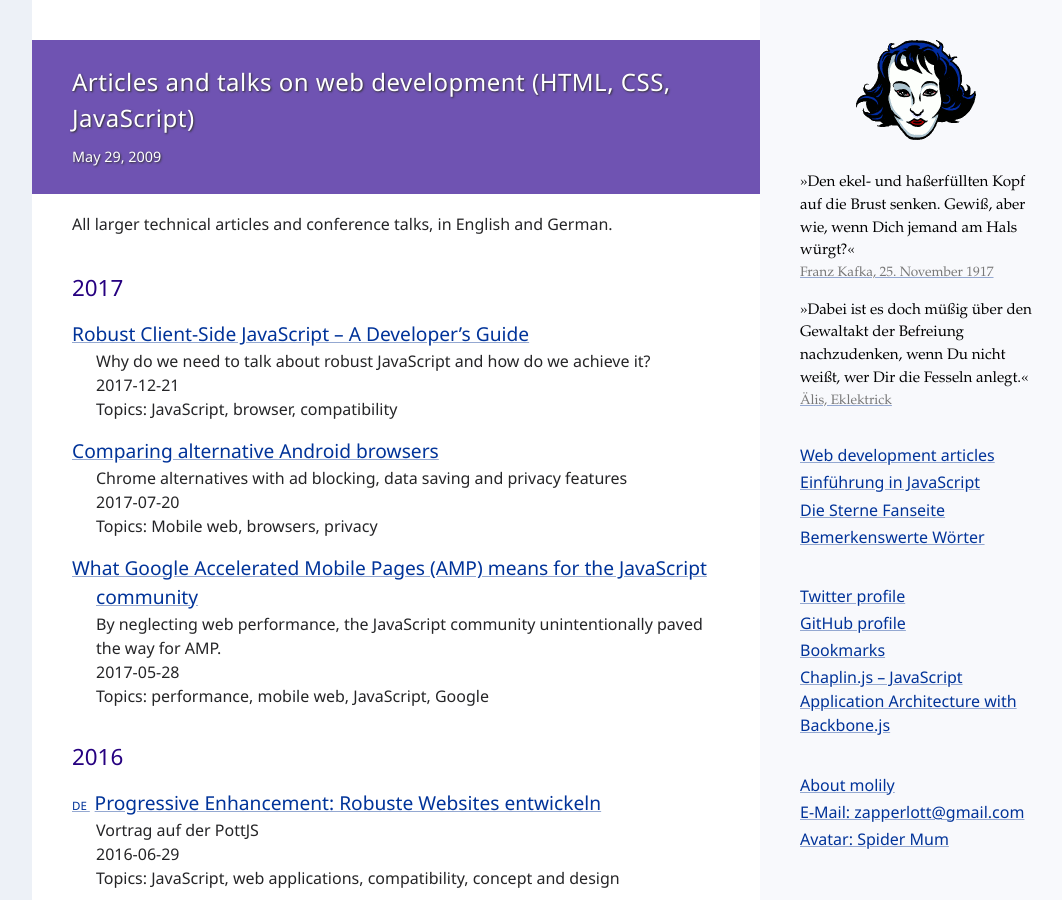
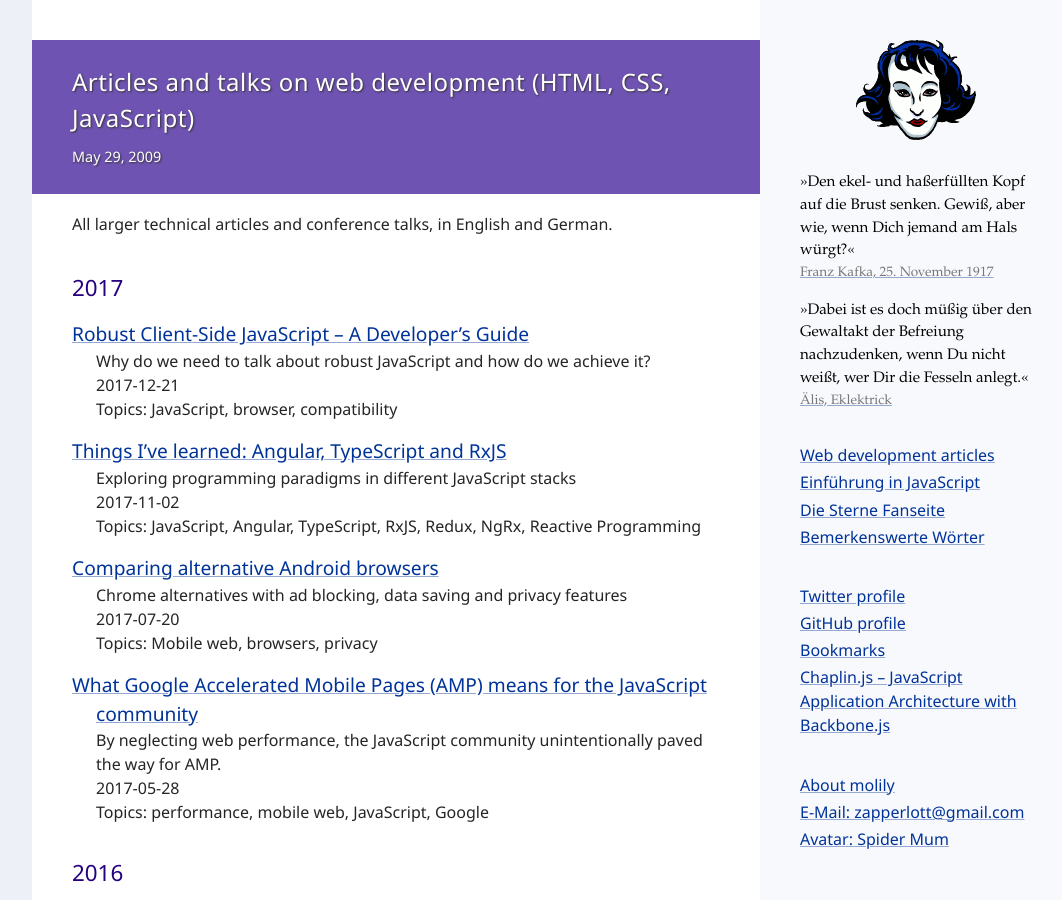
Before and after one commit to molily/molily.de, a Jekyll site: the page built from _posts/2009-05-29-artikel.html, in a window 1280 px wide and 900 px high. Shown: the whole window, without its empty margins (88-1150 px from the left). Built offline with Jekyll 4.4.1, drawn with Linux system fonts in a browser that asks for light colours; some web fonts are replaced.

Commit message:
Add technical article

```diff
--- a/_posts/2009-05-29-artikel.html
+++ b/_posts/2009-05-29-artikel.html
@@ -24,6 +24,13 @@ lang: en
 Why do we need to talk about robust JavaScript and how do we achieve it?<br>
 2017-12-21<br>
 Topics: JavaScript, browser, compatibility
+</li>
+
+<li>
+<a href="/angular-typescript-rxjs/" class="artikel-titel">Things I’ve learned: Angular, TypeScript and RxJS </a><br>
+Exploring programming paradigms in different JavaScript stacks<br>
+2017-11-02<br>
+Topics: JavaScript, Angular, TypeScript, RxJS, Redux, NgRx, Reactive Programming
 </li>
 
 <li>
```
